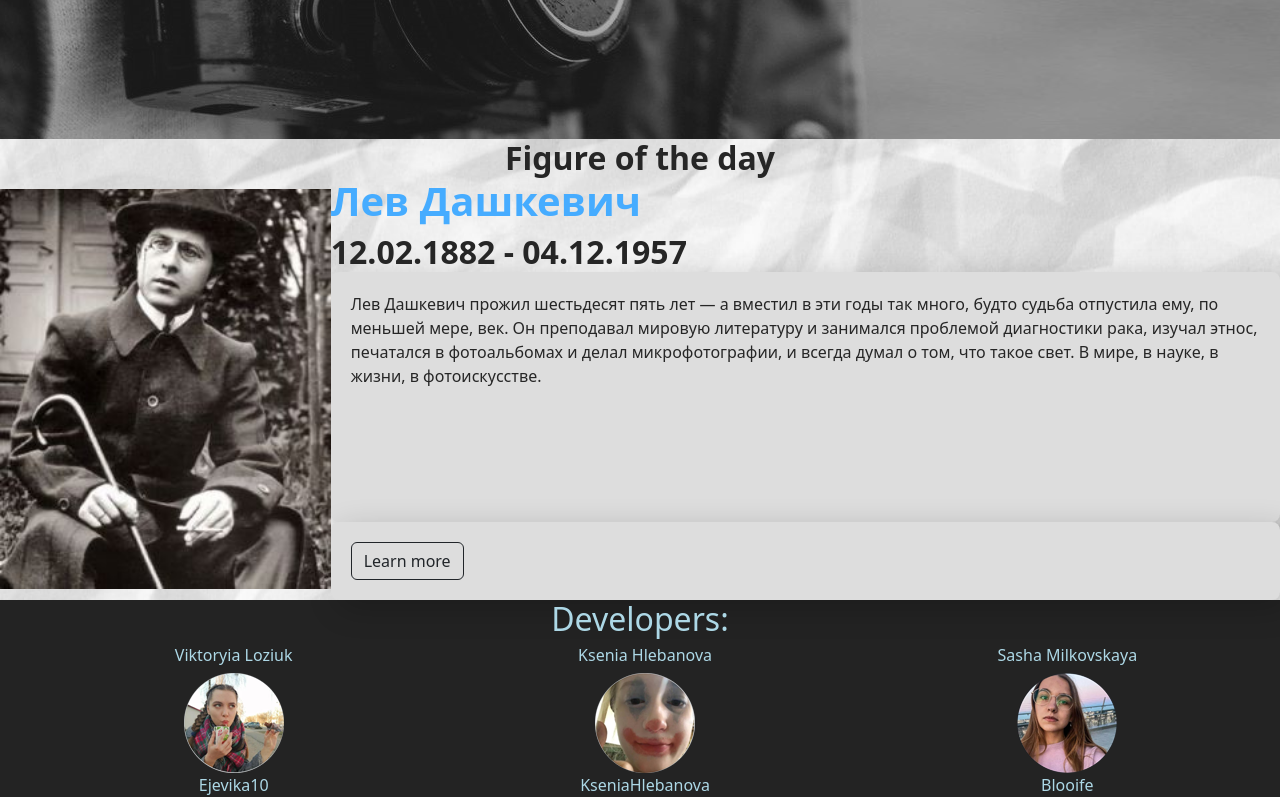
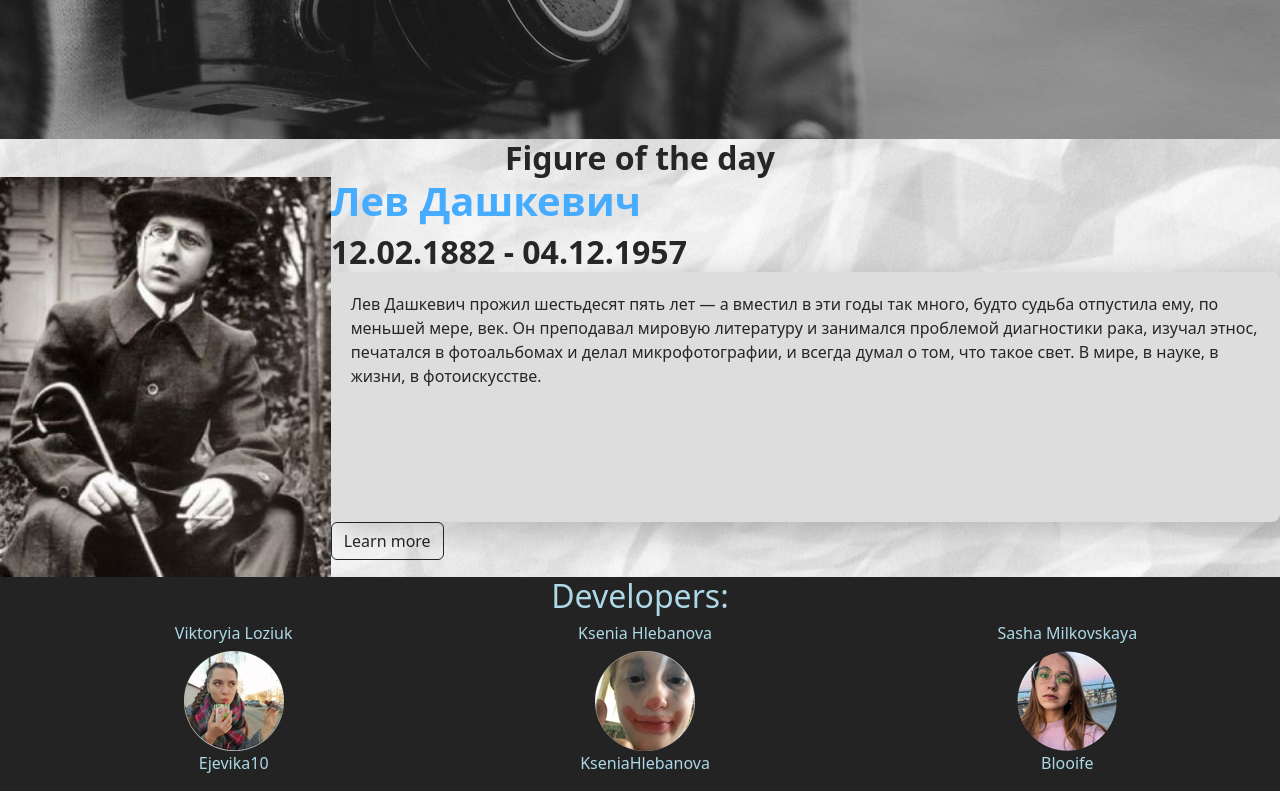
Before and after one commit to Blooife/rpi_laba2, a React (Create React App) app: page / in a window 1280 px wide. Shown: the part 693-1490 px from the top of the page. Built offline with nearby package versions, Linux system fonts and the light colour scheme.

Commit message:
fix_button

```diff
--- a/src/Card.css
+++ b/src/Card.css
@@ -42,7 +42,7 @@
     margin-top: calc(15px + (50 - 15)*((100vw - 320px)/(1600-320)));
     margin-bottom: calc(15px + (50 - 15)*((100vw - 320px)/(1600-320)));
 }
-.cardText>div{
+.shortInfoWrap{
     background-color: #ddd;
     padding: 20px;
     border-radius: 8px;
```
